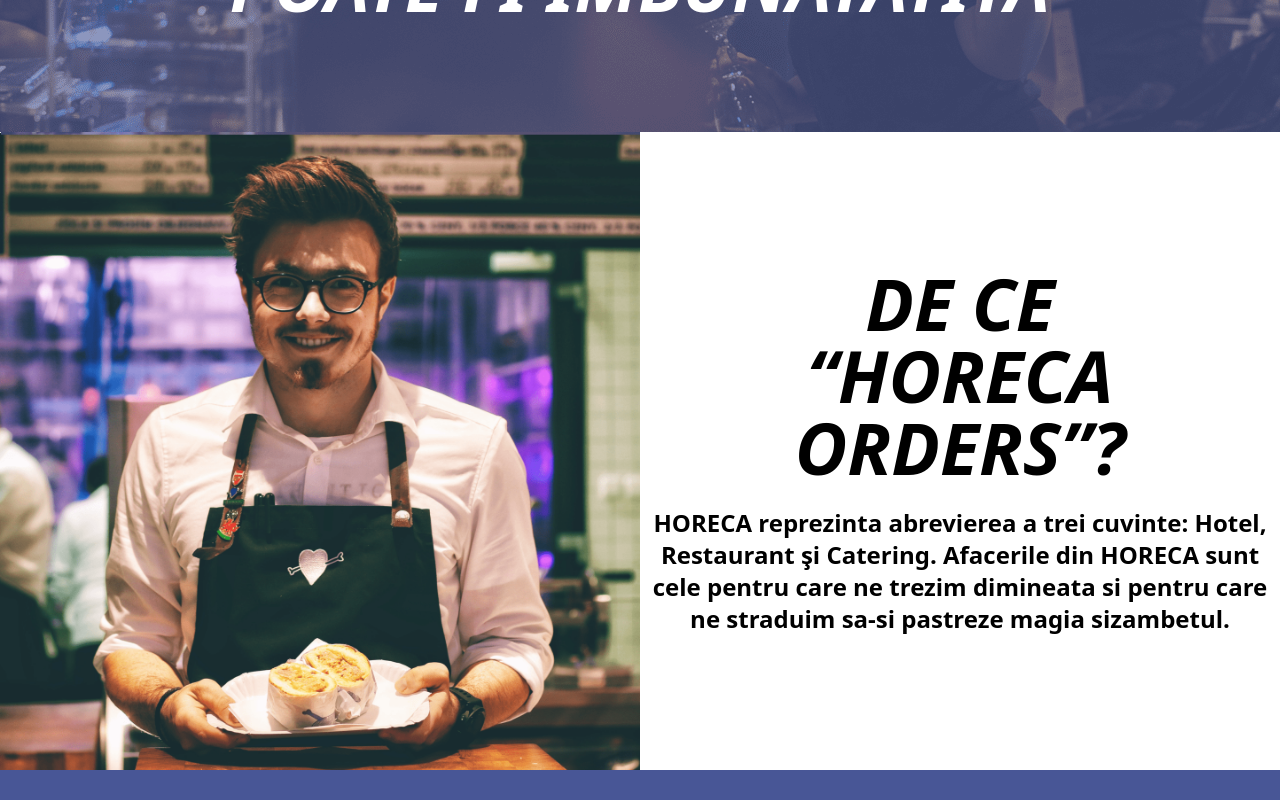
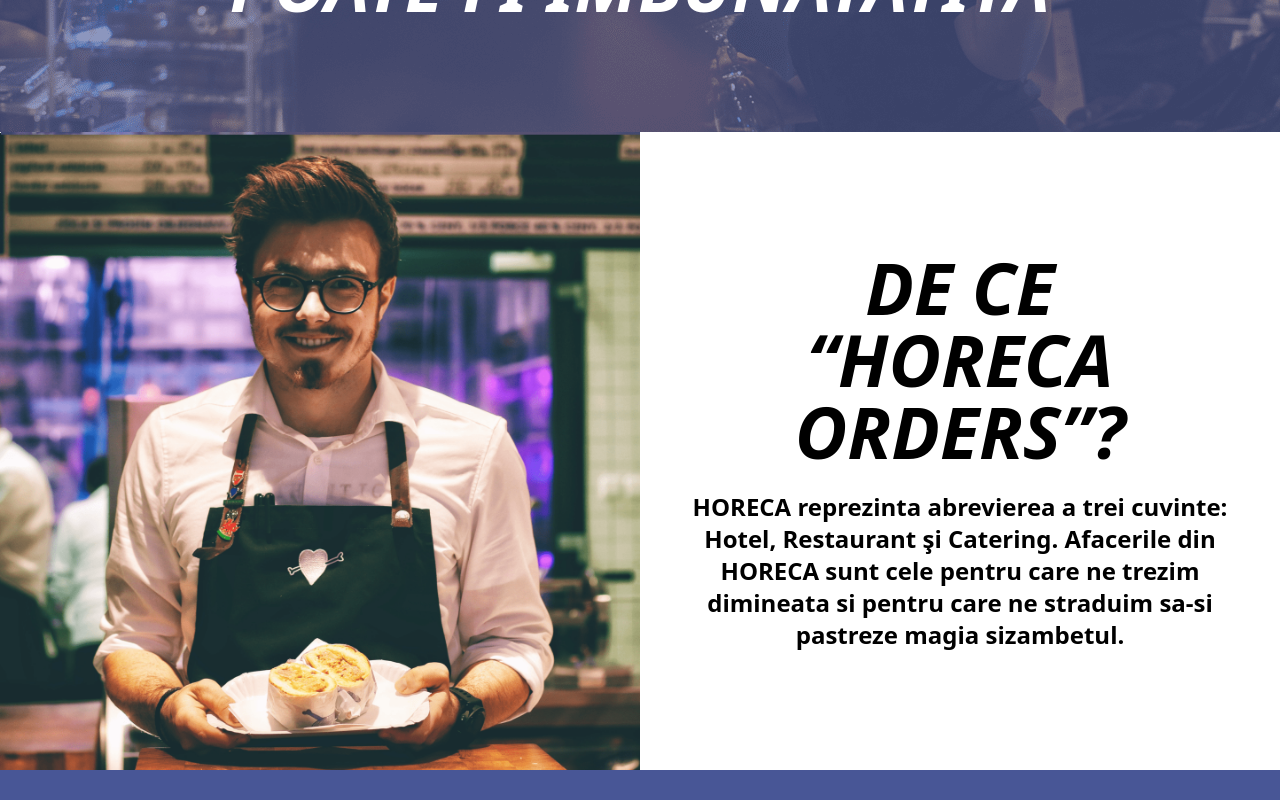
Before and after one commit to tiberiuc/tho-website, a React (Create React App) app: page /despre in a window 1280 px wide. Shown: the part 2340-3140 px from the top of the page. Built offline with nearby package versions, Linux system fonts and the light colour scheme.

Commit message:
about and faq

```diff
--- a/src/Components/About/index.jsx
+++ b/src/Components/About/index.jsx
@@ -112,7 +112,7 @@ function About() {
               alt=""
             />
           </picture>
-          <div className="flex flex-col items-center justify-center px-10 lg:px-0 lg:pb-0 pb-10">
+          <div className="flex flex-col items-center justify-center px-10 lg:pb-0 pb-10">
             <p className="font-openSans font-extrabold lg:text-7xl text-4xl text-black italic text-center">
               DE CE <br /> “HORECA <br /> ORDERS”?
             </p>
```
